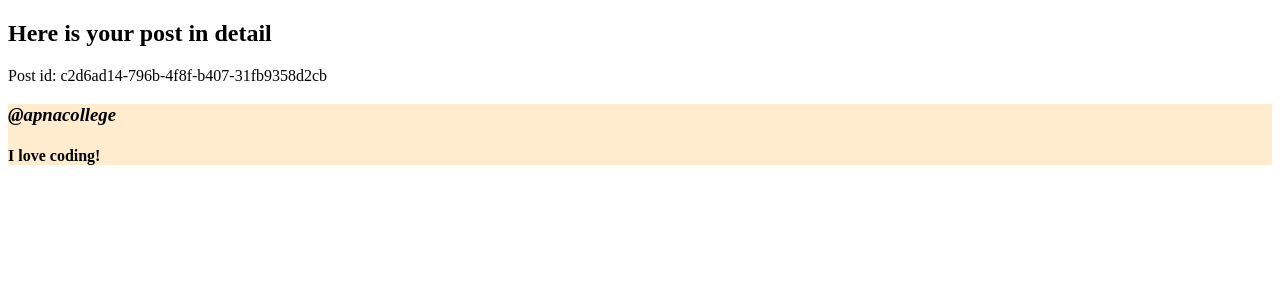
After one commit to amit-negi-23/BackendApnaCollege, a Node server app: page /posts/c2d6ad14-796b-4f8f-b407-31fb9358d2cb in a window 1280 px wide. The commit adds this page. Shown: the top 300 px of the page. Run offline with Node 20, Linux system fonts and the light colour scheme.

Commit message:
show route ,  uuid

```diff
--- a/Rest_Class/index.js
+++ b/Rest_Class/index.js
@@ -2,6 +2,7 @@ const express = require("express");
 const app = express();
 const port = 8080;
 const path = require("path");
+const { v4: uuid4 } = require("uuid")
 
 app.use(express.urlencoded({ extended: true }));
 
@@ -12,14 +13,17 @@ app.use(express.static(path.join(__dirname, "public")));
 
 let posts = [
     {
+        id: uuid4(),
         username: "apnacollege",
         content: "I love coding!"
     },
     {
+        id: uuid4(),
         username: "amitnegi",
         content: "I like teaching and coding !"
     },
     {
+        id: uuid4(),
         username: "rohitkashyap",
         content: "He is a Php developer !"
     },
@@ -35,9 +39,16 @@ app.get('/posts/new', (req, res) => {
 
 app.post('/posts', (req, res) => {
     let { username, content } = req.body;
-    posts.push({ username, content })
+    let id = uuid4();
+    posts.push({ id, username, content })
     res.redirect("/posts")
 })
+
+app.get('/posts/:id', (req, res) => {
+    let { id } = req.params;
+    let post = posts.find((p) => id === p.id);
+    res.render("show.ejs", { post })
+});
 
 app.listen(port, () => {
     console.log("Listening to post : 8080");
--- a/Rest_Class/package.json
+++ b/Rest_Class/package.json
@@ -11,6 +11,7 @@
   "license": "ISC",
   "dependencies": {
     "ejs": "^3.1.10",
-    "express": "^4.19.2"
+    "express": "^4.19.2",
+    "uuid": "^9.0.1"
   }
 }
--- a/Rest_Class/views/index.ejs
+++ b/Rest_Class/views/index.ejs
@@ -12,6 +12,8 @@
         <div class="post">
                 <h3 class="user">@<%= post.username %></h3>
                 <h4 class="content"><%= post.content %></h4>
+                <br/>
+                <a href="http://localhost:8080/posts/<%= post.id %>">See in Detail</a>
         </div>
     <% } %>
     <br/>
--- /dev/null
+++ b/Rest_Class/views/show.ejs
@@ -0,0 +1,21 @@
+<!DOCTYPE html>
+<html lang="en">
+
+<head>
+    <meta charset="UTF-8">
+    <meta name="viewport" content="width=device-width, initial-scale=1.0">
+    <title>Post in Detail</title>
+    <link rel="stylesheet" href="/style.css">
+</head>
+
+<body>
+    <h2>Here is your post in detail</h2>
+    <p>Post id: <%= post.id %>
+    </p>
+    <div class="post">
+        <h3 class="user"> @<%= post.username %></h3>
+        <h4 class="content"><%= post.content %></h4>
+    </div>
+</body>
+
+</html>
```
Also changed, not shown: 1 other file.
